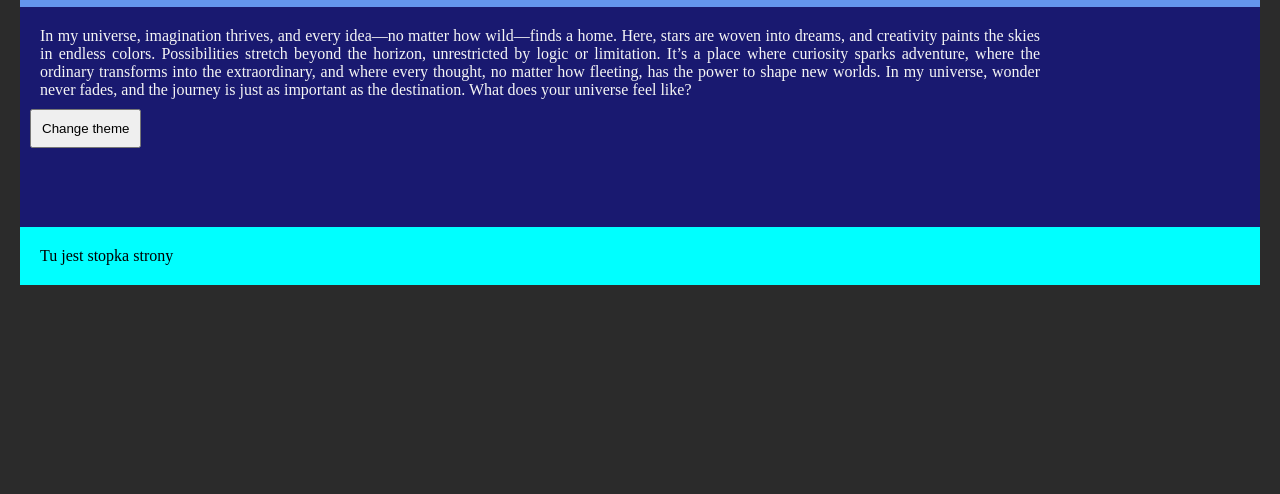
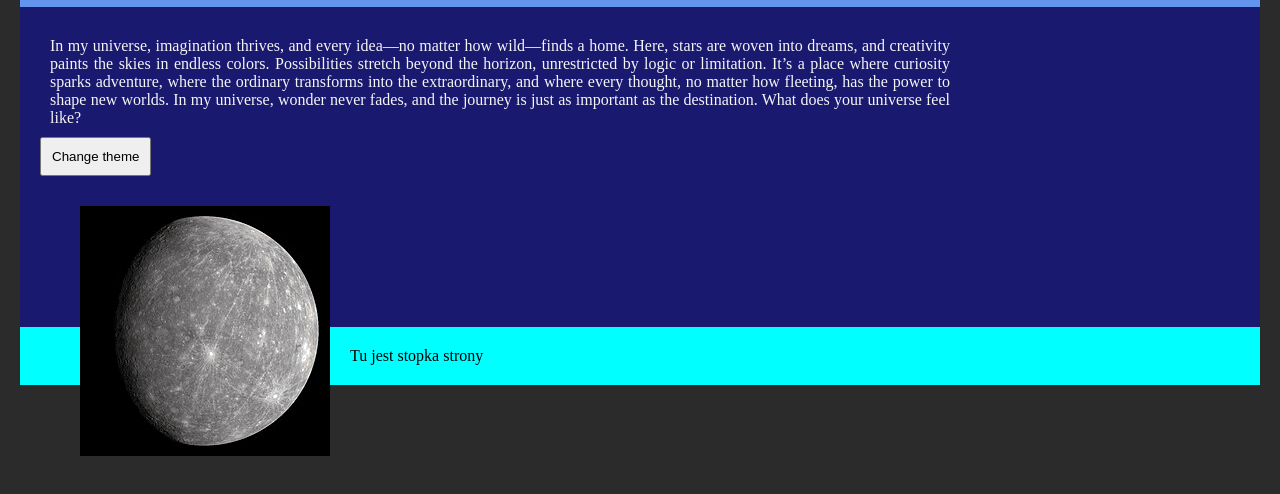
Before and after one commit to adix67/stronaJS_zadanie, a plain HTML site: page index.html in a window 1280 px wide. Shown: the part 90-584 px from the top of the page. Drawn offline with Linux system fonts and the light colour scheme.

Commit message:
Dodanie animacji na stronie

```diff
--- a/index.html
+++ b/index.html
@@ -11,10 +11,11 @@
         <h1>In my universe</h1>
     </header>
     <main id="main">
-        <p style="text-align: justify;">In my universe, imagination thrives, and every idea—no matter how wild—finds a home. Here, stars are woven into dreams, and creativity paints the skies in endless colors.
+        <div style="float: left;"><p style="text-align: justify;">In my universe, imagination thrives, and every idea—no matter how wild—finds a home. Here, stars are woven into dreams, and creativity paints the skies in endless colors.
             Possibilities stretch beyond the horizon, unrestricted by logic or limitation. It’s a place where curiosity sparks adventure, where the ordinary transforms into the extraordinary, and where every thought,
             no matter how fleeting, has the power to shape new worlds. In my universe, wonder never fades, and the journey is just as important as the destination. What does your universe feel like?</p>
-        <input type="submit" id="theme" value="Change theme">
+        <input type="submit" id="theme" value="Change theme"></div>
+        <div style="float: left; margin-left: 30px;"><img src="planets.gif"></div>
     </main>
     <footer id="footer">
         <p>Tu jest stopka strony</p>
--- a/style.css
+++ b/style.css
@@ -16,7 +16,7 @@ header
 
 main
 {
-    height: 200px;
+    height: 300px;
     background-color: midnightblue;
     color: whitesmoke;
 }
@@ -28,7 +28,7 @@ footer
 
 p
 {
-    width: 1000px;
+    width: 900px;
 }
 
 .light-mode
```
Also changed, not shown: earth.jpg (added), jupiter.jpg (added), mars.jpg (added), mercury.jpg (added), neptune.jpg (added), planets.gif (added), saturn.jpg (added), uranus.jpg (added), venus.jpg (added).
